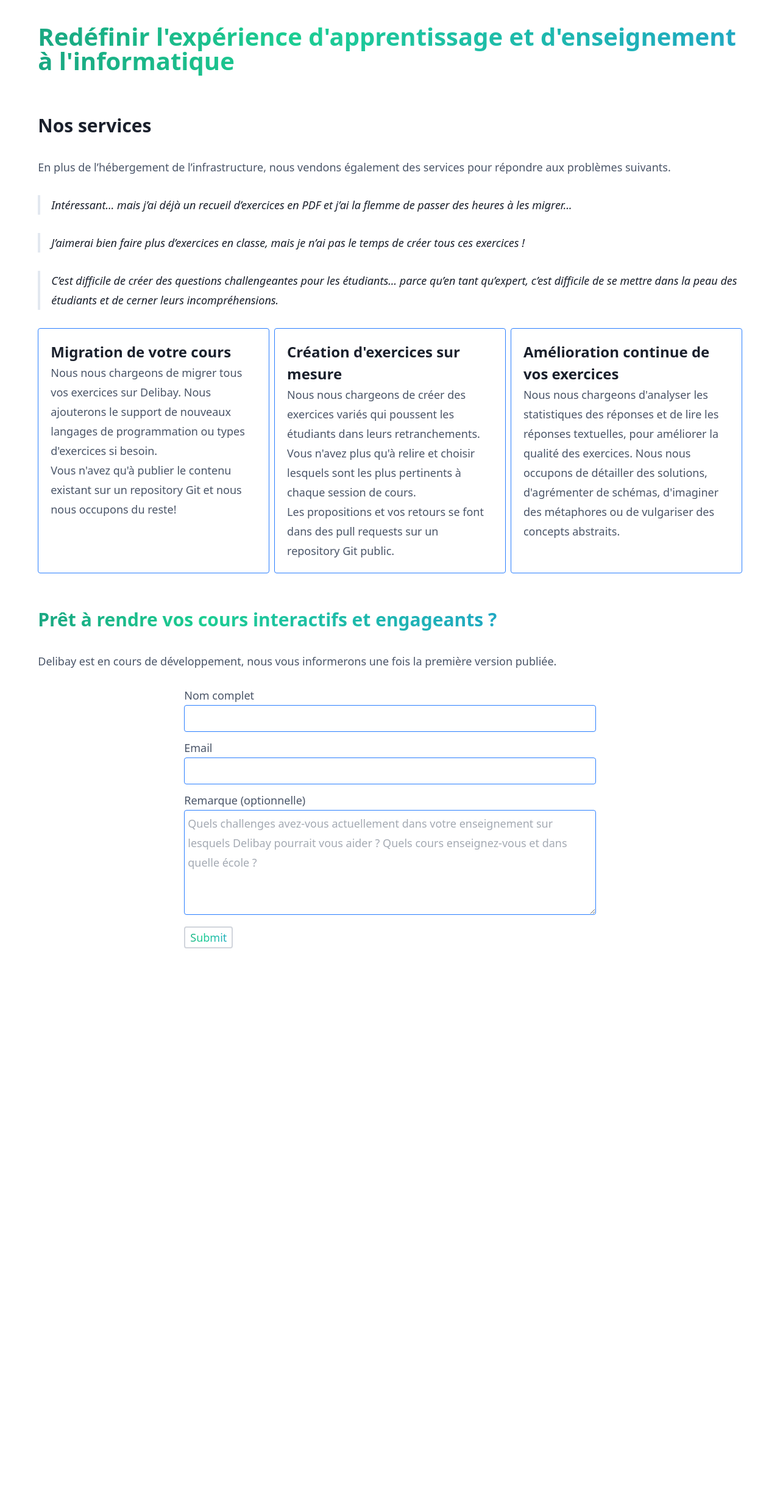
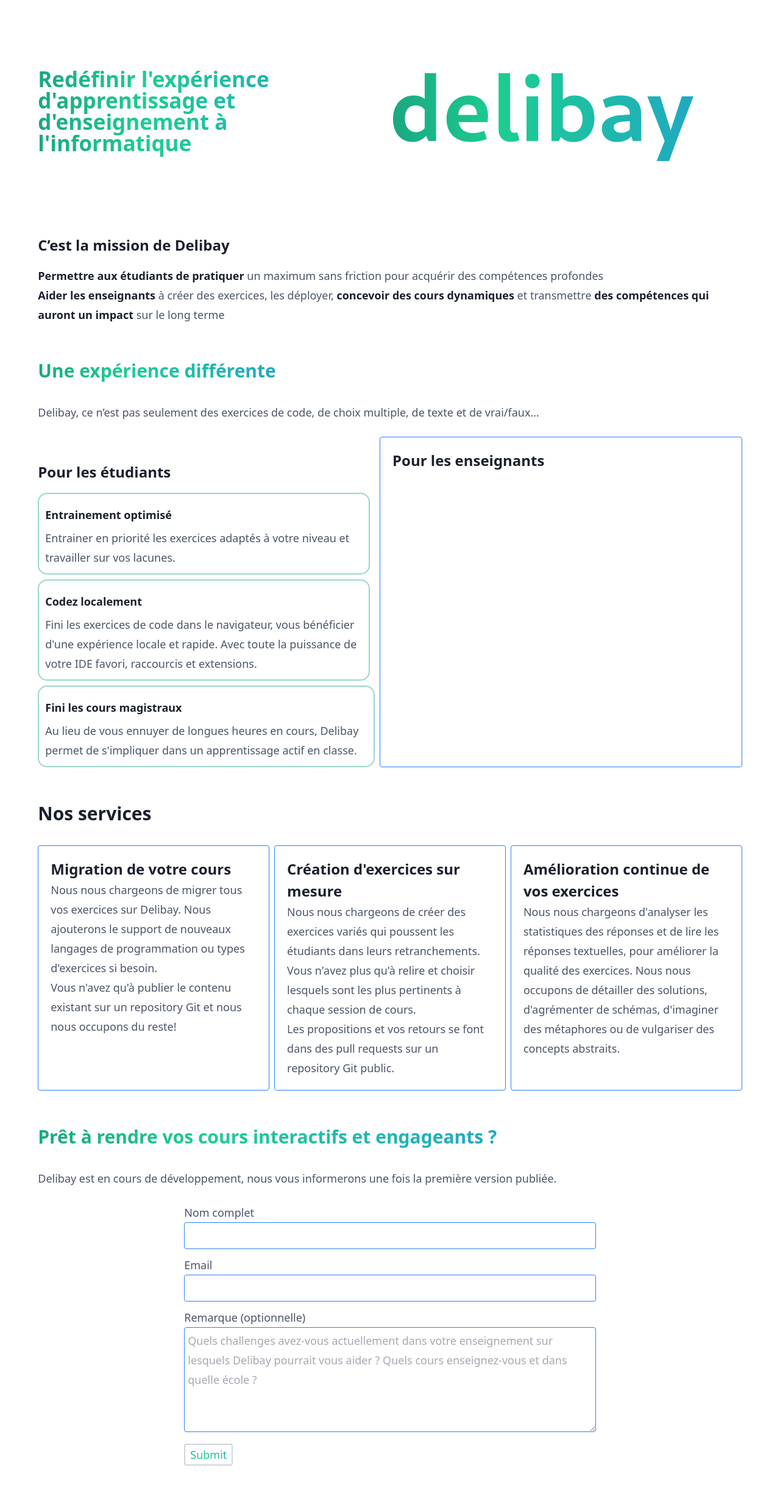
Before and after one commit to samuelroland/mvp, a Jekyll site: the page built from index.md, in a window 1280 px wide. Shown: the whole page at 61% size. Built offline with Jekyll 4.4.1, drawn with Linux system fonts in a browser that asks for light colours; before the commit the page ends 1595 px from its top, so only the background shows below that.

Commit message:
Save progress on students experience + intro

```diff
--- a/assets/style.css
+++ b/assets/style.css
@@ -1,7 +1,7 @@
 ---
 # This yaml frontmatter is required for jekyll to process the file
 ---
-/*Note: this CSS is ugly and coded as fast as I can, just to validate the idea. I didn't figure out to make @apply work. */
+/*Note: this CSS is ugly and coded as fast as I can, just to validate the idea. I didn't figure out why @apply doesn't work. */
 
 /* @import "tailwindcss"; */
 
@@ -9,6 +9,15 @@
   @apply rounded border border-gray-300;
 }
 
+.card > h4 {
+    margin-top: 10px !important;
+
+}
+.card {
+    border: 2px solid #1aa78272;
+    border-radius: 15px;
+    padding: 10px;
+}
 
 
 h2 strong, h3 strong {
--- a/index.md
+++ b/index.md
@@ -2,18 +2,39 @@
 layout: default
 ---
 
-<h1 class="!text-[28px] xs:!text-[35px] md:!text-[40px] sm:!bg-red-500 md:bg-blue-500">Redéfinir l'expérience d'apprentissage et d'enseignement à l'informatique</h1>
+<div class="md:flex flex-wrap ">
+<h1 class="flex-1 flex items-center !text-[28px] xs:!text-[35px] md:!text-[35px] sm:!bg-red-500 md:bg-blue-500">Redéfinir l'expérience d'apprentissage et d'enseignement à l'informatique</h1>
 
+<img class="flex-1 md:p-20" src="imgs/delibay-logo.svg" id="delibaylogo" />
+</div>
+
+### C'est la mission de Delibay
+**Permettre aux étudiants de pratiquer** un maximum sans friction pour acquérir des compétences profondes
+**Aider les enseignants** à créer des exercices, les déployer, **concevoir des cours dynamiques** et transmettre **des compétences qui auront un impact** sur le long terme
+
+<h2 class="gradient">Une expérience différente</h2>
+Delibay, ce n'est pas seulement des exercices de code, de choix multiple, de texte et de vrai/faux...
+
+<div class="lg:flex lg:flex-wrap lg:space-x-2 space-y-2 lg:space-y-0">
+<div class="flex-1 ">
+
+<h3>Pour les étudiants</h3>
+
+<div class="bloc flex-1 space-x-2 space-y-2">
+    <div class="card flex-1"><h4>Entrainement optimisé</h4><p>Entrainer en priorité les exercices adaptés à votre niveau et travailler sur vos lacunes.</p></div>
+    <div class="card flex-1"><h4>Codez localement</h4><p>Fini les exercices de code dans le navigateur, vous bénéficier d'une expérience locale et rapide. Avec toute la puissance de votre IDE favori, raccourcis et extensions.</p></div>
+    <div class="card flex-1"><h4>Fini les cours magistraux</h4><p>Au lieu de vous ennuyer de longues heures en cours, Delibay permet de s'impliquer dans un apprentissage actif en classe.</p></div>
+</div>
+
+</div>
+<div class="bloc flex-1 border border-blue-500 p-5 rounded-sm">
+
+<h3>Pour les enseignants</h3>
+
+</div>
+</div>
 
 ## Nos services
-
-En plus de l'hébergement de l'infrastructure, nous vendons également des services pour répondre aux problèmes suivants.
-
-> Intéressant... mais j'ai déjà un recueil d'exercices en PDF et j'ai la flemme de passer des heures à les migrer...
-
-> J'aimerai bien faire plus d'exercices en classe, mais je n'ai pas le temps de créer tous ces exercices !
-
-> C'est difficile de créer des questions challengeantes pour les étudiants... parce qu'en tant qu'expert, c'est difficile de se mettre dans la peau des étudiants et de cerner leurs incompréhensions.
 
 <div class="md:flex md:flex-wrap md:space-x-2 space-y-2 md:space-y-0">
 
```
